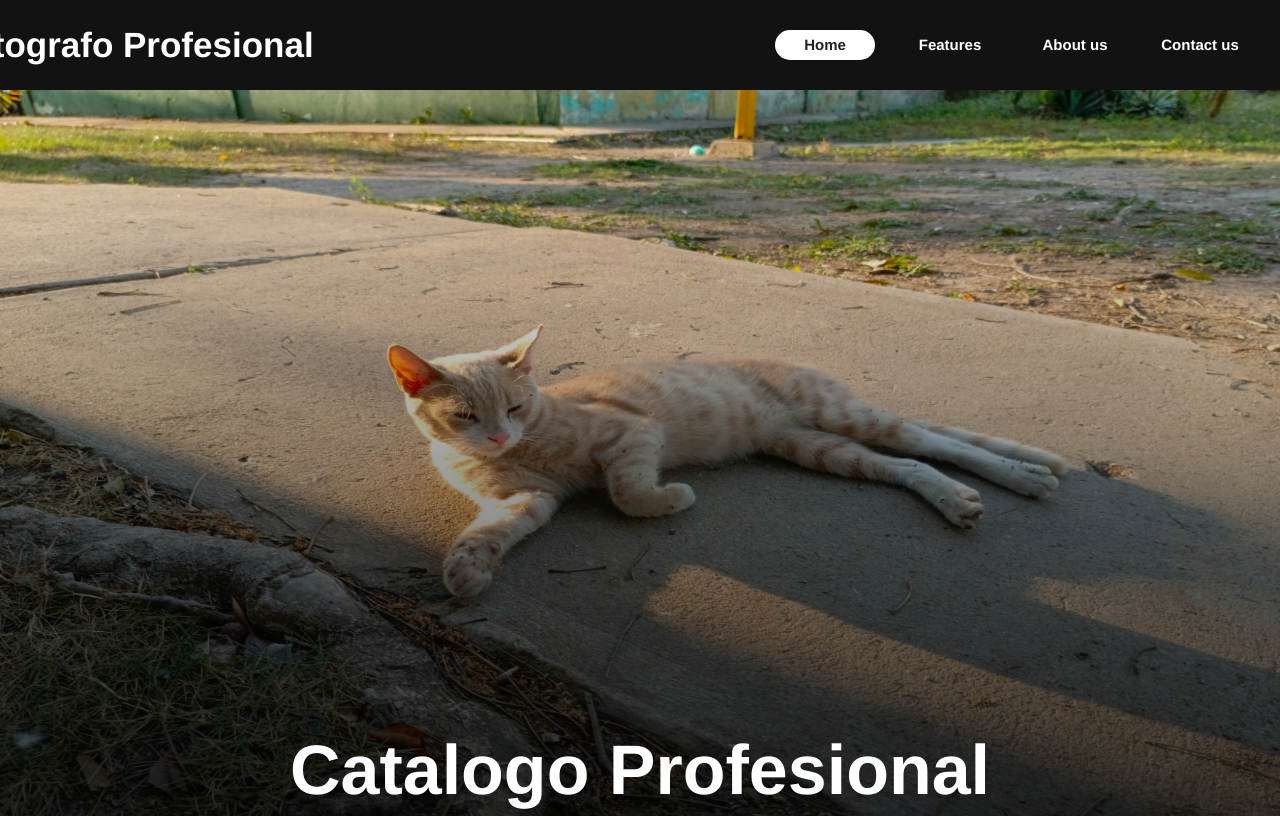
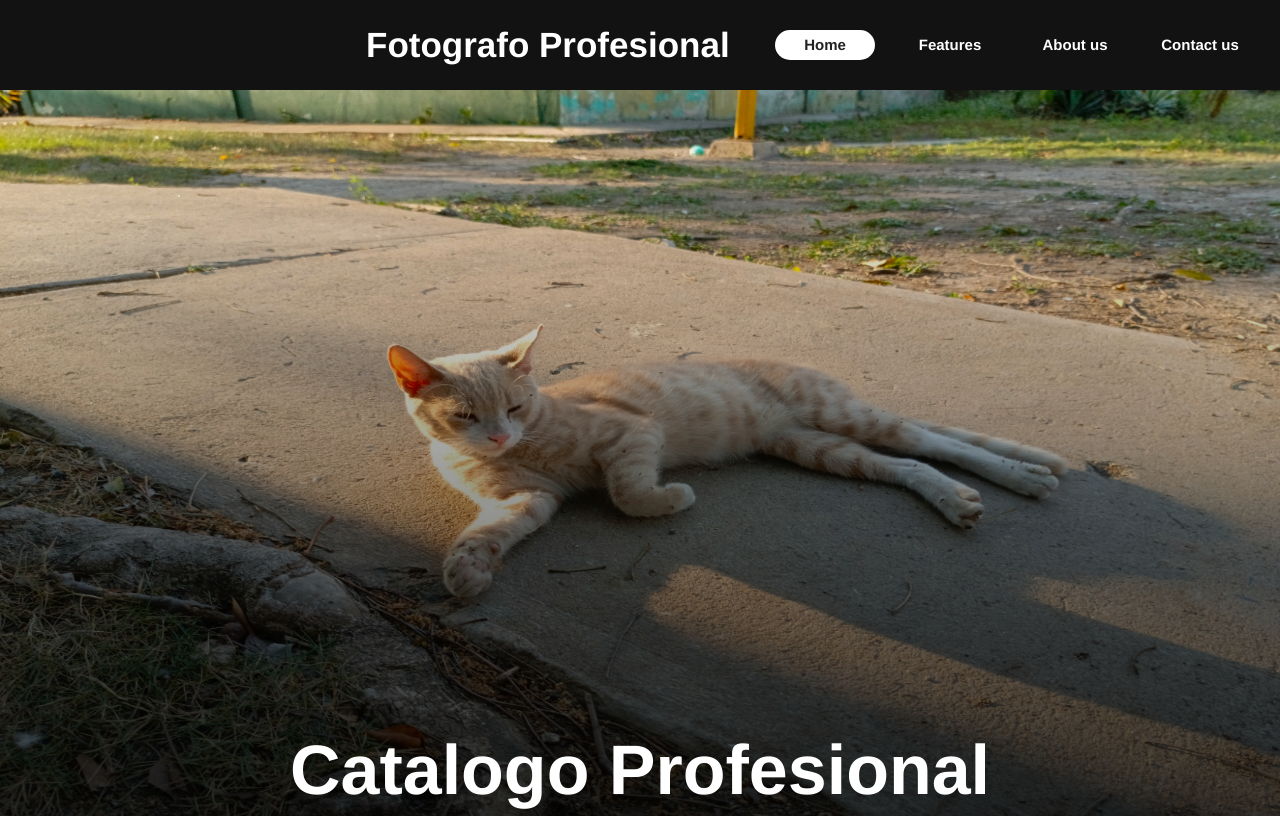
Before and after one commit to yofredev/proyect01, a plain HTML site: page index.html in a window 1280 px wide. Shown: the top 816 px of the page. Drawn offline with Linux system fonts and the light colour scheme.

Commit message:
style.css

```diff
--- a/style.css
+++ b/style.css
@@ -18,7 +18,7 @@ header{
     height: 90px;
     color: #ffffff;
     display: grid;
-    grid-template-columns:64% repeat(4,100px);
+    grid-template-columns:30vw repeat(4,100px);
     grid-template-rows: 90px;
     justify-content:end ;
     align-items: center;
```
